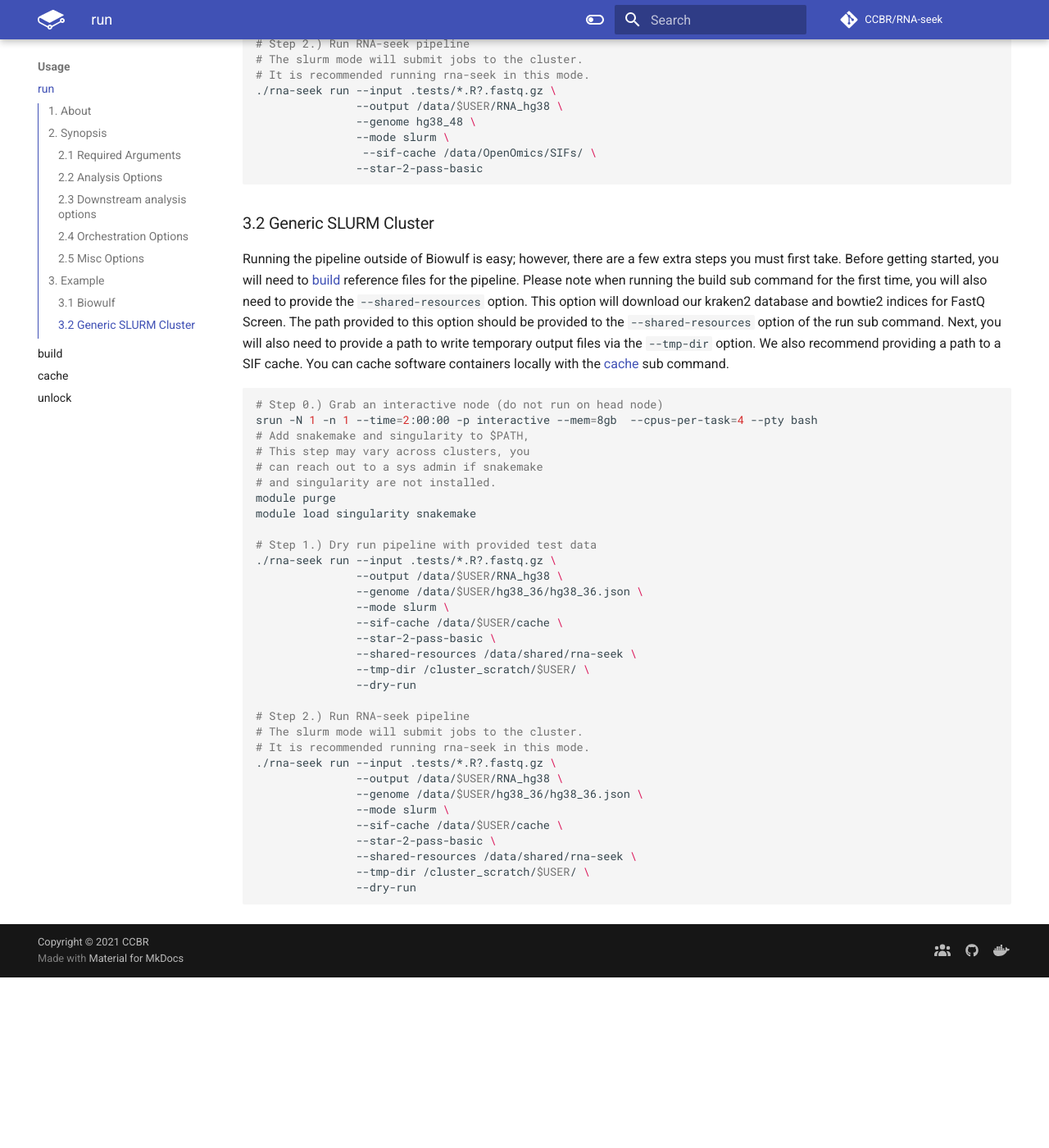
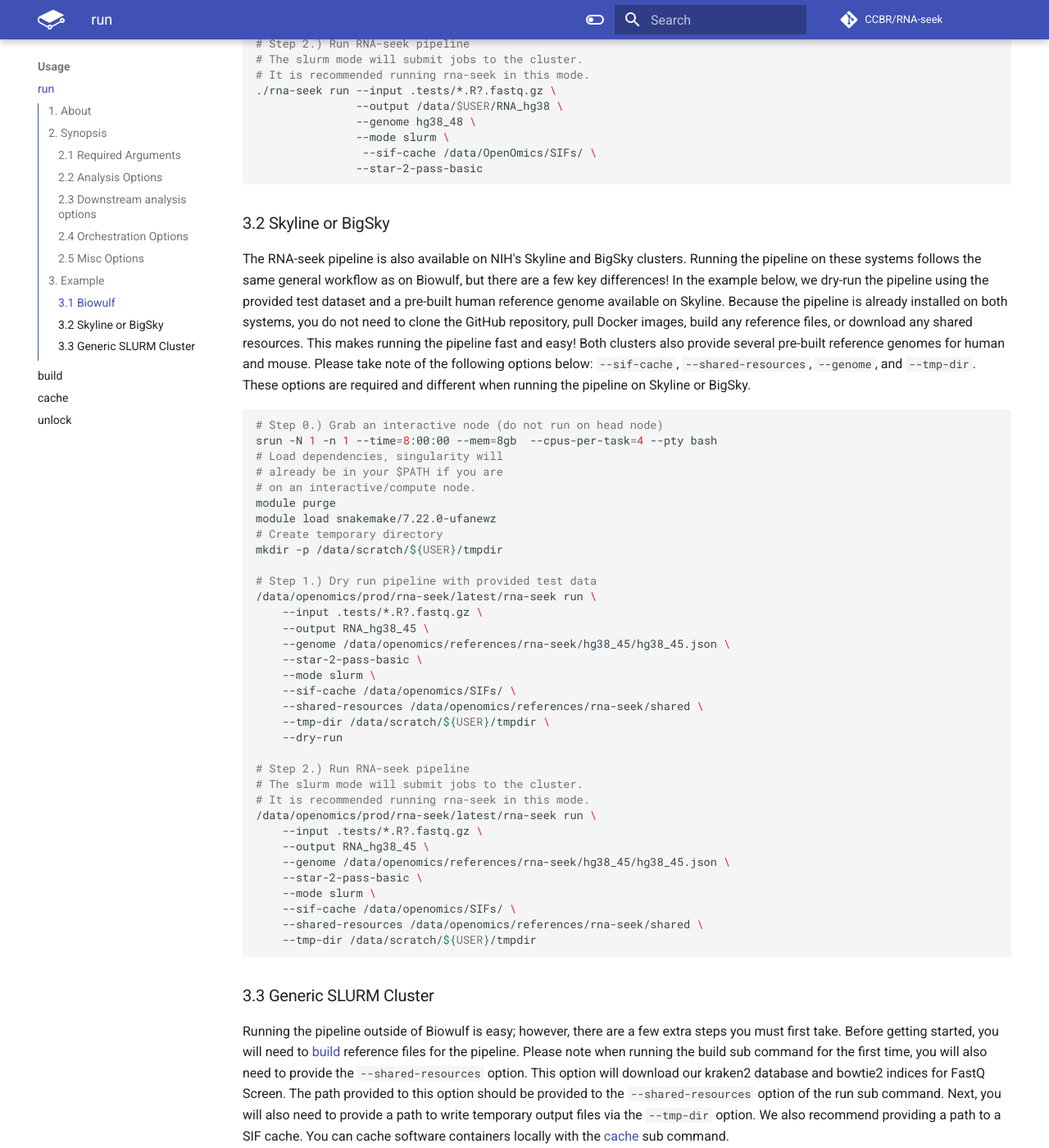
Before and after one commit to skchronicles/RNA-seek, an MkDocs documentation site: the page built from docs/RNA-seq/run.md, in a window 1280 px wide and 1400 px high, scrolled down 9754 px. Shown: the whole window at 82% size. Built offline with MkDocs 1.6.1 and Material for MkDocs 9.7.7, drawn with Linux system fonts in a browser that asks for light colours; comment, search, counter and statistics services are not loaded; the version menu is left out; before the commit the page ends 10946 px from its top, so only the background shows below that.

Commit message:
Docs: Adding an example for running the pipeline on Skyline or BigSky.

````diff
--- a/docs/RNA-seq/run.md
+++ b/docs/RNA-seq/run.md
@@ -319,7 +319,48 @@ module load singularity snakemake
                --star-2-pass-basic
 ```
 
-### 3.2 Generic SLURM Cluster
+### 3.2 Skyline or BigSky
+
+The RNA-seek pipeline is also available on NIH's Skyline and BigSky clusters. Running the pipeline on these systems follows the same general workflow as on Biowulf, but there are a few key differences! In the example below, we dry-run the pipeline using the provided test dataset and a pre-built human reference genome available on Skyline. Because the pipeline is already installed on both systems, you do not need to clone the GitHub repository, pull Docker images, build any reference files, or download any shared resources. This makes running the pipeline fast and easy! Both clusters also provide several pre-built reference genomes for human and mouse. Please take note of the following options below: `--sif-cache`, `--shared-resources`, `--genome`, and `--tmp-dir`. These options are required and different when running the pipeline on Skyline or BigSky.
+
+```bash
+# Step 0.) Grab an interactive node (do not run on head node)
+srun -N 1 -n 1 --time=8:00:00 --mem=8gb  --cpus-per-task=4 --pty bash
+# Load dependencies, singularity will
+# already be in your $PATH if you are
+# on an interactive/compute node.
+module purge
+module load snakemake/7.22.0-ufanewz
+# Create temporary directory
+mkdir -p /data/scratch/${USER}/tmpdir
+
+# Step 1.) Dry run pipeline with provided test data
+/data/openomics/prod/rna-seek/latest/rna-seek run \
+    --input .tests/*.R?.fastq.gz \
+    --output RNA_hg38_45 \
+    --genome /data/openomics/references/rna-seek/hg38_45/hg38_45.json \
+    --star-2-pass-basic \
+    --mode slurm \
+    --sif-cache /data/openomics/SIFs/ \
+    --shared-resources /data/openomics/references/rna-seek/shared \
+    --tmp-dir /data/scratch/${USER}/tmpdir \
+    --dry-run
+
+# Step 2.) Run RNA-seek pipeline
+# The slurm mode will submit jobs to the cluster.
+# It is recommended running rna-seek in this mode.
+/data/openomics/prod/rna-seek/latest/rna-seek run \
+    --input .tests/*.R?.fastq.gz \
+    --output RNA_hg38_45 \
+    --genome /data/openomics/references/rna-seek/hg38_45/hg38_45.json \
+    --star-2-pass-basic \
+    --mode slurm \
+    --sif-cache /data/openomics/SIFs/ \
+    --shared-resources /data/openomics/references/rna-seek/shared \
+    --tmp-dir /data/scratch/${USER}/tmpdir
+```
+
+### 3.3 Generic SLURM Cluster
 
 Running the pipeline outside of Biowulf is easy; however, there are a few extra steps you must first take. Before getting started, you will need to [build](../TLDR-RNA-seq/#3-building-reference-files) reference files for the pipeline. Please note when running the build sub command for the first time, you will also need to provide the `--shared-resources` option. This option will download our kraken2 database and bowtie2 indices for FastQ Screen. The path provided to this option should be provided to the `--shared-resources` option of the run sub command. Next, you will also need to provide a path to write temporary output files via the `--tmp-dir` option. We also recommend providing a path to a SIF cache. You can cache software containers locally with the [cache](./RNA-seq/cache/) sub command.
 
````
